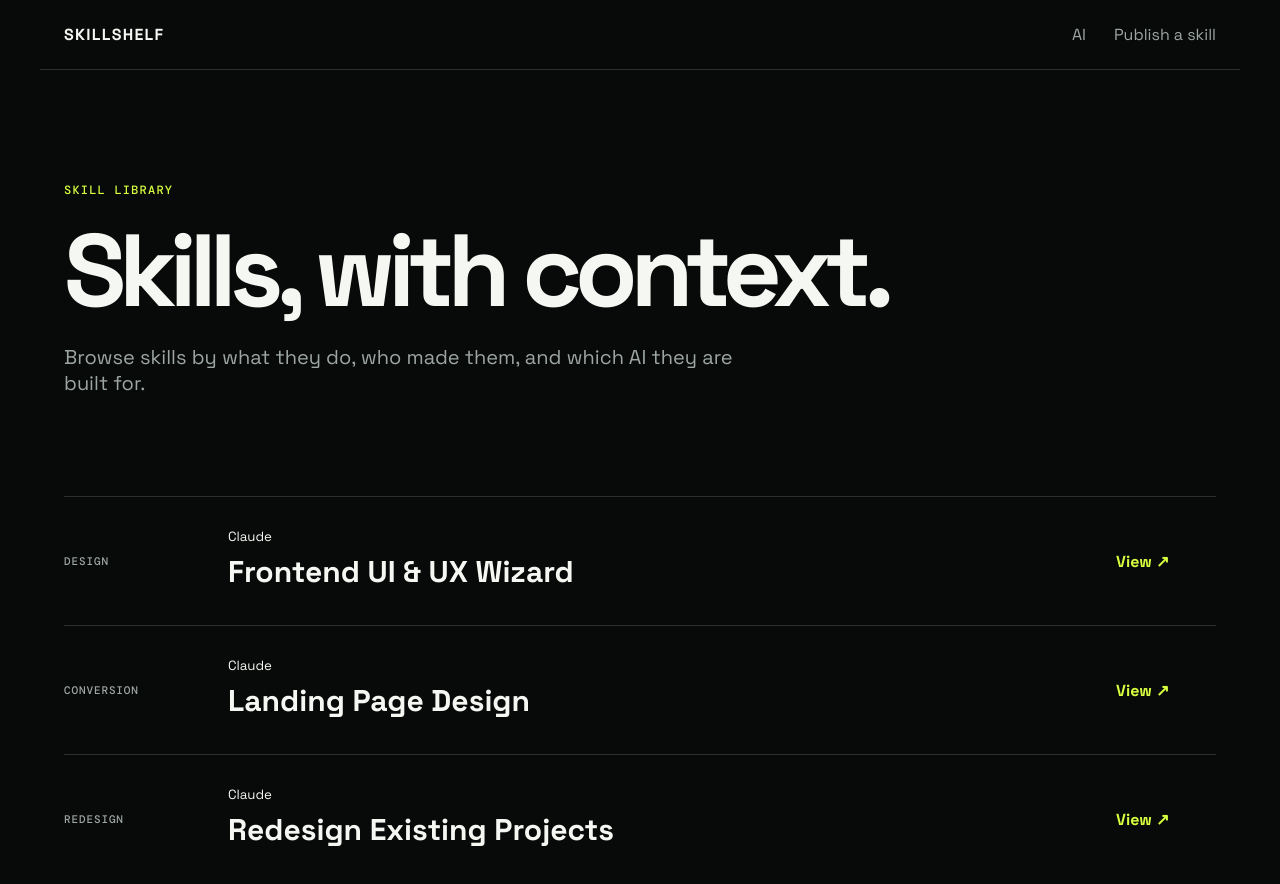
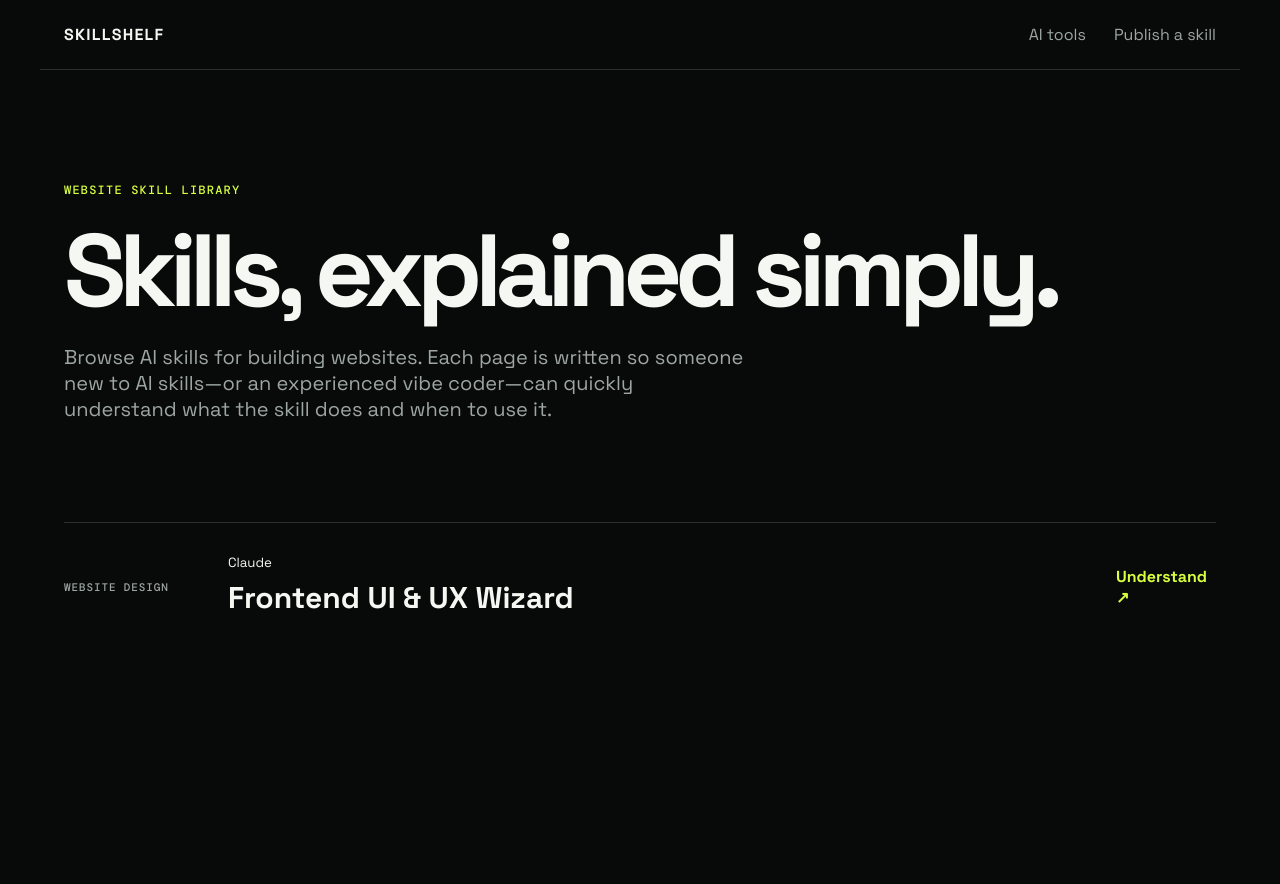
Before and after one commit to SohailKhan0525/skillshelflabs, a Next.js app: page /skills in a window 1280 px wide. Shown: the top 884 px of the page. After the commit the page ends 800 px from the top, so only its background shows below. Built offline with nearby package versions, Linux system fonts and the light colour scheme.

Commit message:
Refocus SkillShelf on website skills and clarity

```diff
--- a/app/skills/page.tsx
+++ b/app/skills/page.tsx
@@ -1,3 +1,11 @@
 import Link from "next/link";
-const skills=[["frontend-ui-ux-wizard","Frontend UI & UX Wizard","Claude","Design"],["landing-page-design","Landing Page Design","Claude","Conversion"],["redesign-existing-projects","Redesign Existing Projects","Claude","Redesign"]];
-export default function Skills(){return <main><nav className="nav"><Link href="/" className="brand">SKILLSHELF</Link><div className="nav-links"><Link href="/ai">AI</Link><Link href="/submit">Publish a skill</Link></div></nav><section className="page-head shell"><p className="eyebrow">SKILL LIBRARY</p><h1>Skills, with context.</h1><p>Browse skills by what they do, who made them, and which AI they are built for.</p></section><section className="shell list">{skills.map(([slug,title,ai,tag])=><Link className="list-item" href={"/skills/"+slug} key={slug}><span>{tag}</span><div><small>{ai}</small><h2>{title}</h2></div><b>View ↗</b></Link>)}</section></main>}
+
+const skills = [["frontend-ui-ux-wizard","Frontend UI & UX Wizard","Claude","Website design"]];
+
+export default function Skills(){
+  return <main>
+    <nav className="nav"><Link href="/" className="brand">SKILLSHELF</Link><div className="nav-links"><Link href="/ai">AI tools</Link><Link href="/submit">Publish a skill</Link></div></nav>
+    <section className="page-head shell"><p className="eyebrow">WEBSITE SKILL LIBRARY</p><h1>Skills, explained simply.</h1><p>Browse AI skills for building websites. Each page is written so someone new to AI skills—or an experienced vibe coder—can quickly understand what the skill does and when to use it.</p></section>
+    <section className="shell list">{skills.map(([slug,title,ai,tag])=><Link className="list-item" href={"/skills/"+slug} key={slug}><span>{tag}</span><div><small>{ai}</small><h2>{title}</h2></div><b>Understand ↗</b></Link>)}</section>
+  </main>
+}
```
